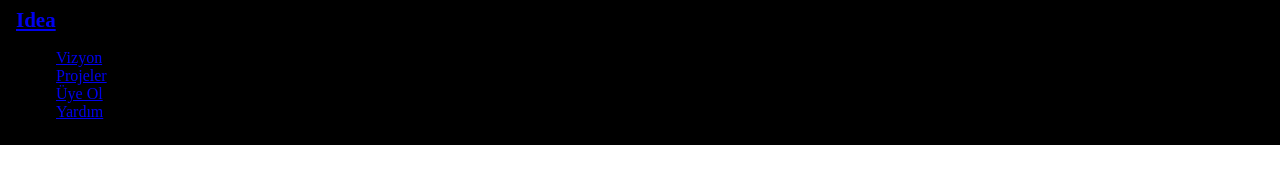
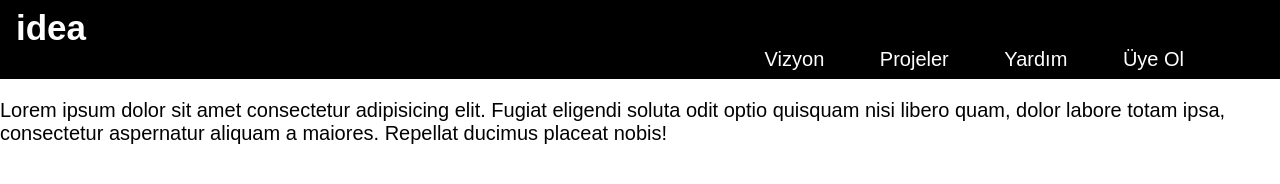
Before and after one commit to omerapaydin/todomyapp, a plain HTML site: page src/index.html in a window 1280 px wide. Drawn offline with Linux system fonts and the light colour scheme; a web font is replaced by a local one.

Commit message:
nav-bar geliştirildi

```diff
--- a/src/index.html
+++ b/src/index.html
@@ -4,6 +4,14 @@
     <meta charset="UTF-8" />
     <meta http-equiv="X-UA-Compatible" content="IE=edge" />
     <meta name="viewport" content="width=device-width, initial-scale=1.0" />
+    <link rel="preconnect" href="https://fonts.googleapis.com" />
+    <link rel="preconnect" href="https://fonts.gstatic.com" crossorigin />
+    <link rel="preconnect" href="https://fonts.googleapis.com" />
+    <link rel="preconnect" href="https://fonts.gstatic.com" crossorigin />
+    <link
+      href="https://fonts.googleapis.com/css2?family=Gentium+Plus:ital,wght@1,400;1,700&family=Stick+No+Bills:wght@300&family=Truculenta:opsz@12..72&display=swap"
+      rel="stylesheet"
+    />
     <title>Document</title>
     <style>
       * {
@@ -11,28 +19,54 @@
       }
       body {
         margin: 0;
+        font-size: 20px;
+        font-family: "Truculenta", sans-serif;
       }
+
       .header_main {
         background-color: black;
         padding: 8px 16px;
       }
       .icon {
         font-weight: bold;
-        font-size: 21px;
+        font-size: 35px;
+      }
+      .link {
+        width: calc(100% - 55px);
+        display: inline-block;
+        text-align: right;
+      }
+      .link_ {
+        margin: 0;
+        padding: 0;
+        list-style: none;
+      }
+      .link__ {
+        display: inline-block;
+        margin: 0 25px;
+      }
+      .header_main a {
+        text-decoration: none;
+        color: #fff;
       }
     </style>
   </head>
   <body>
     <section class="header_main">
-      <a class="icon" href="#">Idea</a>
+      <a class="icon" href="#">idea</a>
       <nav class="link">
         <ul class="link_">
           <li class="link__"><a href="#">Vizyon</a></li>
           <li class="link__"><a href="#">Projeler</a></li>
-          <li class="link_"><a href="#">Üye Ol</a></li>
-          <li class="link_"><a href="#">Yardım</a></li>
+          <li class="link__"><a href="#">Yardım</a></li>
+          <li class="link__"><a href="#">Üye Ol</a></li>
         </ul>
       </nav>
     </section>
+    <p>
+      Lorem ipsum dolor sit amet consectetur adipisicing elit. Fugiat eligendi
+      soluta odit optio quisquam nisi libero quam, dolor labore totam ipsa,
+      consectetur aspernatur aliquam a maiores. Repellat ducimus placeat nobis!
+    </p>
   </body>
 </html>
```
